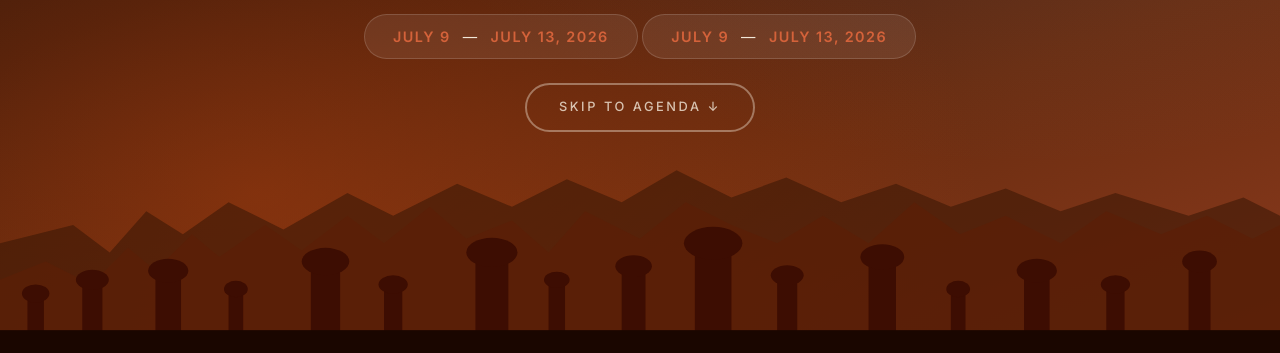
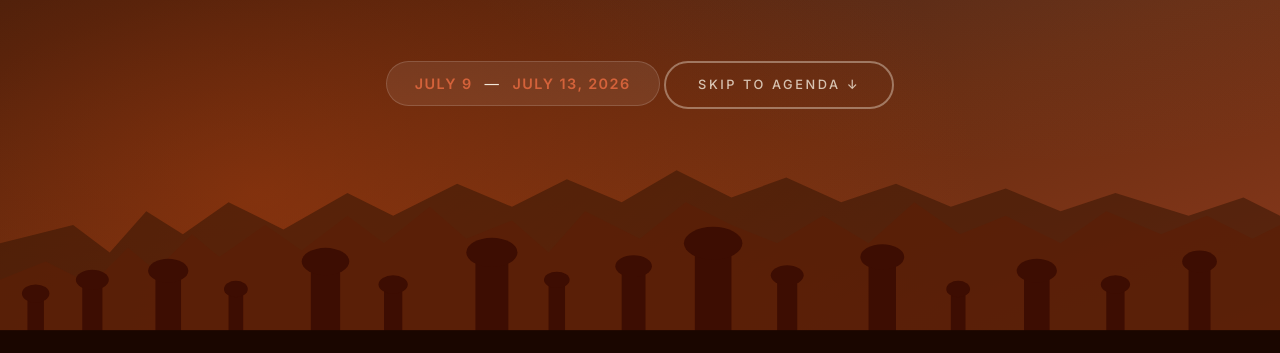
Before and after one commit to mdminor/utah-trip-2026, a plain HTML site: page index.html in a window 1280 px wide. Shown: the part 447-800 px from the top of the page. Drawn offline with nearby package versions, Linux system fonts and the light colour scheme; no server answers; a web font is replaced by a local one.

Commit message:
index.html

```diff
--- a/index.html
+++ b/index.html
@@ -132,10 +132,7 @@
     <span class="hero-eyebrow">🏜️ The Adventure of a Lifetime</span>
     <h1>Utah's <em>Wildest</em><br>Red Rock Road Trip</h1>
     <p class="hero-sub">Star Gazing · Bryce Canyon · Zion National Park</p>
-    <div class="hero-dates">
-      <span>July 9</span> — <span>July 13, 2026</span>
-    </div>
-    <div class="hero-dates">
+ <div class="hero-dates">
   <span>July 9</span> — <span>July 13, 2026</span>
 </div>
 <a href="#agenda" style="
```
